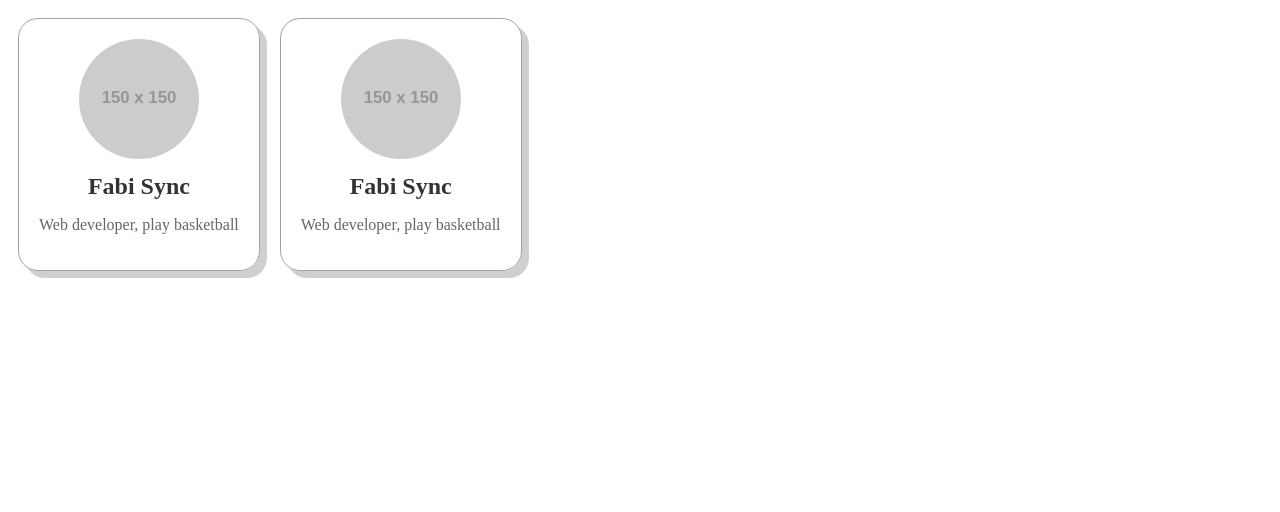
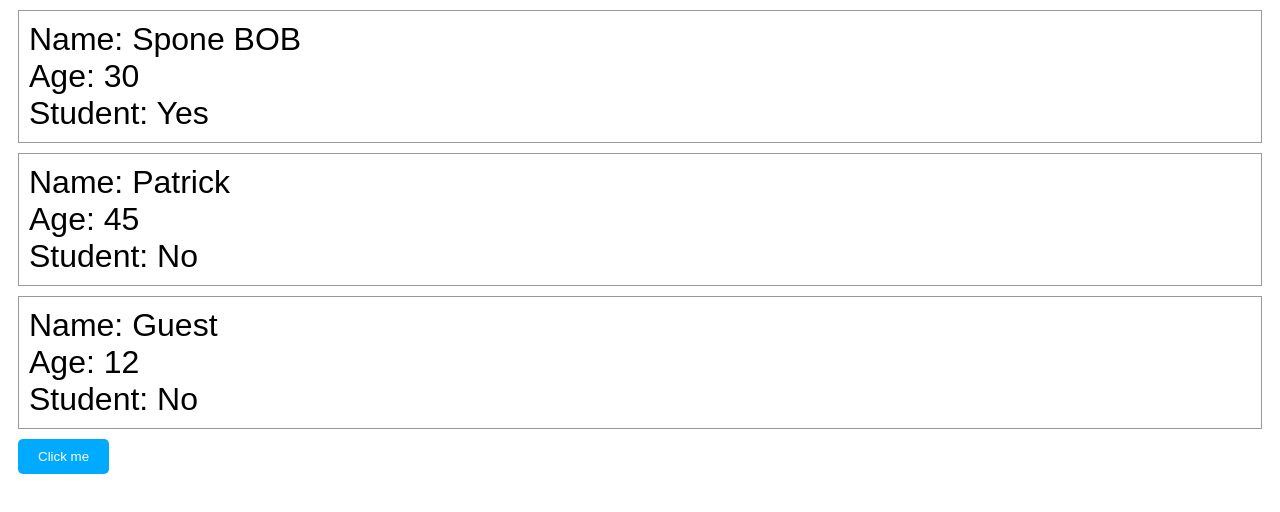
Before and after one commit to fabjoncela/React-vite, a React (Vite) app: page / in a window 1280 px wide. Shown: the top 512 px of the page. Built offline with nearby package versions, Linux system fonts and the light colour scheme.

Commit message:
props test

```diff
--- a/src/App.jsx
+++ b/src/App.jsx
@@ -1,14 +1,17 @@
-import Header from "./Header"
+
 import Card from "./Card.jsx";
+import Button from "./Button.jsx";
+import Student from "./Student.jsx";
 
 function App() {
 
 
   return (
     <>
-      <Card />
-      <Card />
-
+      <Student name="Spone BOB" age={30} isStudent={true} />
+      <Student name="Patrick" age="45" isStudent={false} />
+      <Student age={12}/>
+      <Button />
     </>
   );
 }
--- /dev/null
+++ b/src/Button.jsx
@@ -0,0 +1,18 @@
+
+function Button() {
+
+    const styles = {
+        backgroundColor: "hsl(200, 100%, 50%)",
+        color: "white",
+        padding: "10px 20px",
+        borderRadius: "5px",
+        border: "none",
+        cursor: "pointer",
+        margin: "0px 10px"
+    }
+
+    return (
+        <button style={styles}>Click me</button>
+    )
+}
+export default Button
--- /dev/null
+++ b/src/Student.jsx
@@ -0,0 +1,24 @@
+
+import PropTypes from 'prop-types'
+
+function Student(props) {
+    return (
+        <div className="student">
+            <p>Name: {props.name}</p>
+            <p>Age: {props.age}</p>
+            <p>Student: {props.isStudent ? "Yes" : "No"}</p>
+        </div>
+    )
+}
+Student.propTypes = {
+    name: PropTypes.string,
+    age: PropTypes.number,
+    isStudent: PropTypes.bool
+}
+
+Student.defaultProps = {
+    name: "Guest",
+    age: 0,
+    isStudent: false
+}
+export default Student
--- a/src/index.css
+++ b/src/index.css
@@ -1,14 +1,3 @@
-:root {
-  font-family: Inter, system-ui, Avenir, Helvetica, Arial, sans-serif;
-
-  /* font-weight: 400; */
-
-  /* color-scheme: light dark; */
-  /* color: rgba(255, 255, 255, 0.87); */
-  /* background-color: #242424; */
-
-}
-
 .card {
   border: 1px solid rgba(138, 135, 135, 0.782);
   border-radius: 20px;
@@ -19,7 +8,6 @@
   max-width: 250px;
   display: inline-block;
 }
-
 .card .card-image {
   max-width: 60%;
   height: auto;
@@ -27,12 +15,22 @@
   margin-bottom: 10px;
 }
 .card .card-title {
-  font-family: 'Times New Roman', Times, serif;
+  font-family: "Times New Roman", Times, serif;
   margin: 0;
   color: hsl(0, 0%, 20%);
 }
-
 .card .card-text {
-  font-family: 'Times New Roman', Times, serif;
+  font-family: "Times New Roman", Times, serif;
   color: hsl(0, 0%, 40%);
 }
+
+.student {
+  font-family: Arial, sans-serif;
+  font-size: 2em;
+  padding: 10px;
+  border: 1px solid hsl(0, 0%, 50%, 0.8);
+  margin: 10px;
+}
+.student p {
+  margin: 0;
+}
```
